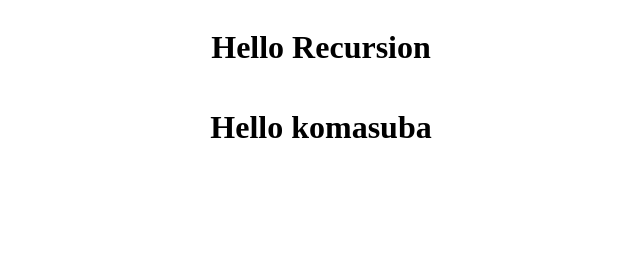
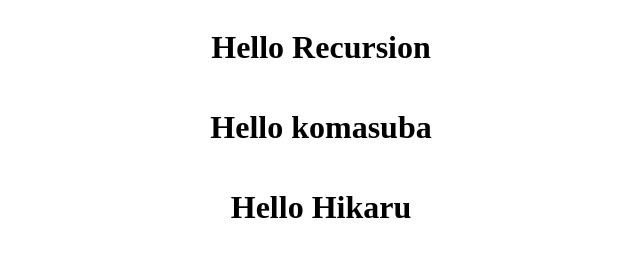
Before and after one commit to ryoyamadakob106-cmd/task1, a plain HTML site: page index.html in a window 1280 px wide. Shown: the whole page, without its empty margins (319-959 px from the left). Drawn offline with Linux system fonts and the light colour scheme.

Commit message:
add-greeting

```diff
--- a/index.html
+++ b/index.html
@@ -11,6 +11,7 @@
     <div class="container">
         <h1>Hello Recursion</h1>
         <h1>Hello komasuba</h1>
+        <h1>Hello Hikaru</h1>
     </div>
 </body>
 </html>
```
